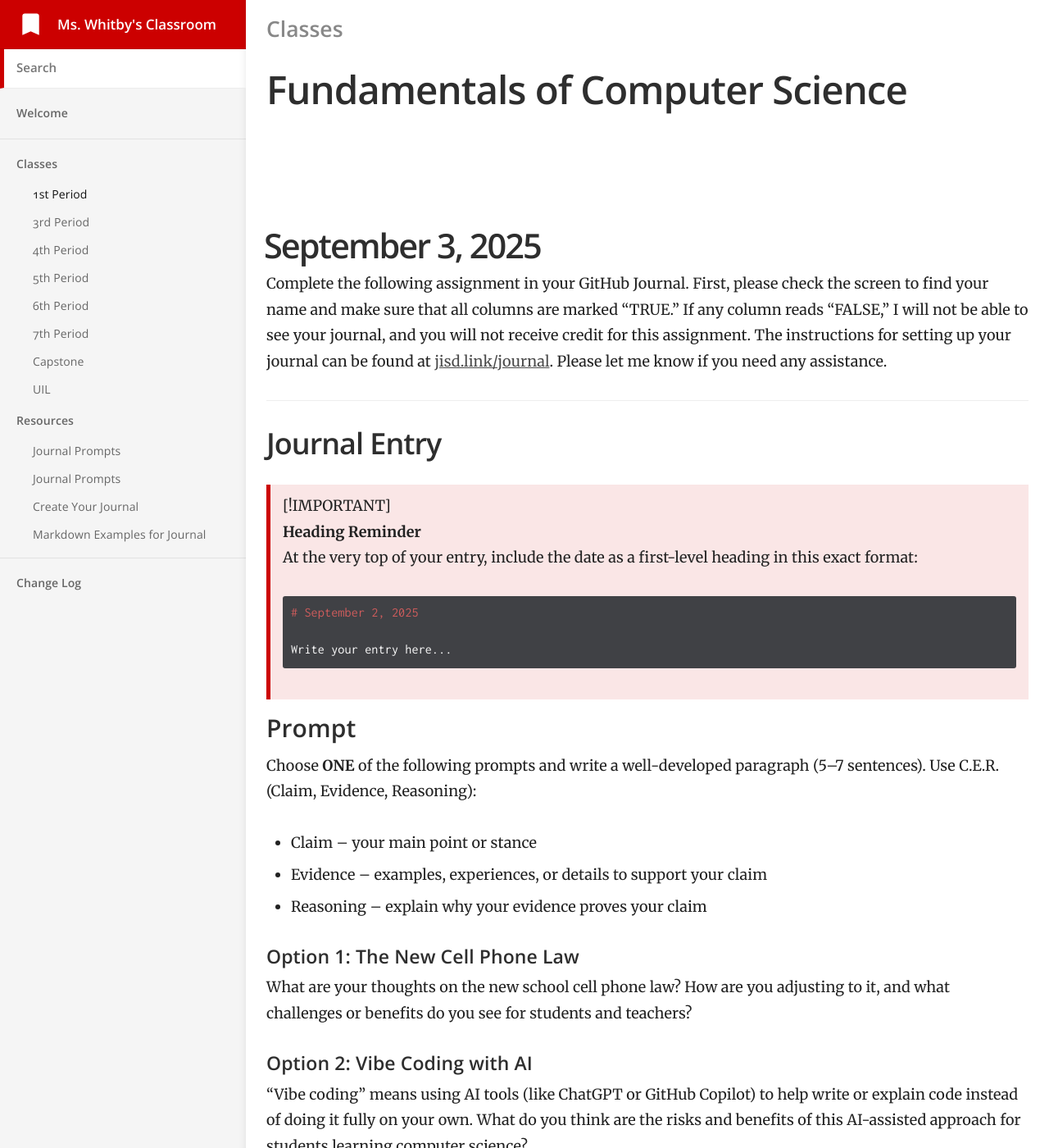
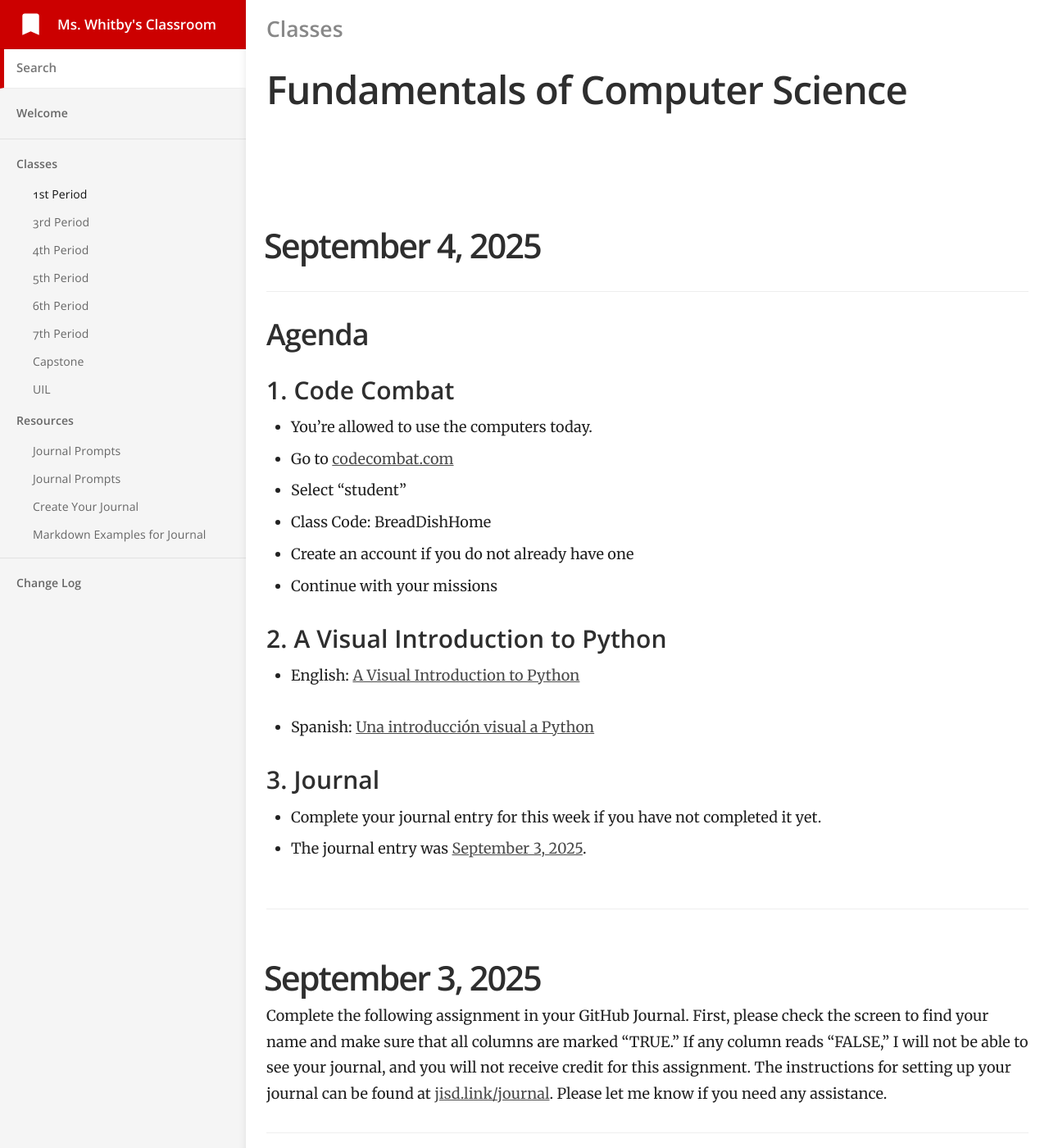
Before and after one commit to mswhitby/classroom, a Jekyll site: the page built from _docs/classes/1st.md, in a window 1280 px wide and 1400 px high. Shown: the whole window at 82% size. Built offline with Jekyll 4.4.1, drawn with Linux system fonts in a browser that asks for light colours.

Commit message:
Updated lessons

```diff
--- a/_docs/classes/1st.md
+++ b/_docs/classes/1st.md
@@ -4,6 +4,33 @@ subtitle: Fundamentals of Computer Science
 category: Classes
 order: 1
 ---
+
+# September 4, 2025
+
+## Agenda
+
+### 1. Code Combat
+
+- You're allowed to use the computers today.
+- Go to [codecombat.com](https://codecombat.com)
+- Select "student"
+- Class Code: BreadDishHome
+- Create an account if you do not already have one
+- Continue with your missions
+
+### 2. A Visual Introduction to Python
+
+- English: [A Visual Introduction to Python](https://hourofpython.trinket.io/a-visual-introduction-to-python#/welcome/an-hour-of-code)
+
+- Spanish: [Una introducción visual a Python](https://hourofpython.com/una-introduccion-visual-a-python/index.html)
+
+
+### 3. Journal
+
+- Complete your journal entry for this week if you have not completed it yet.
+- The journal entry was [September 3, 2025](https://github.com/mswhitby/classroom/blob/main/_docs/resources/journal.md#september-2-2025).
+
+----
 
 # September 3, 2025
 
```
